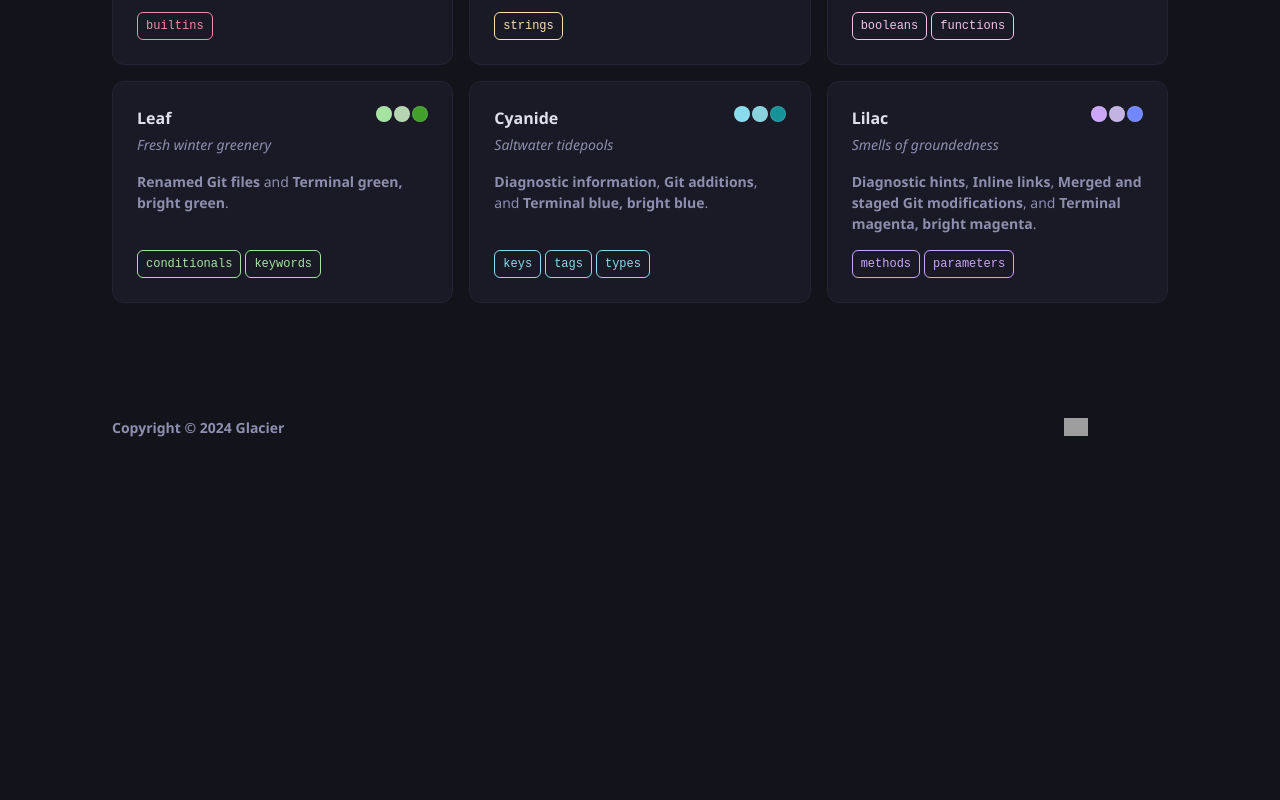
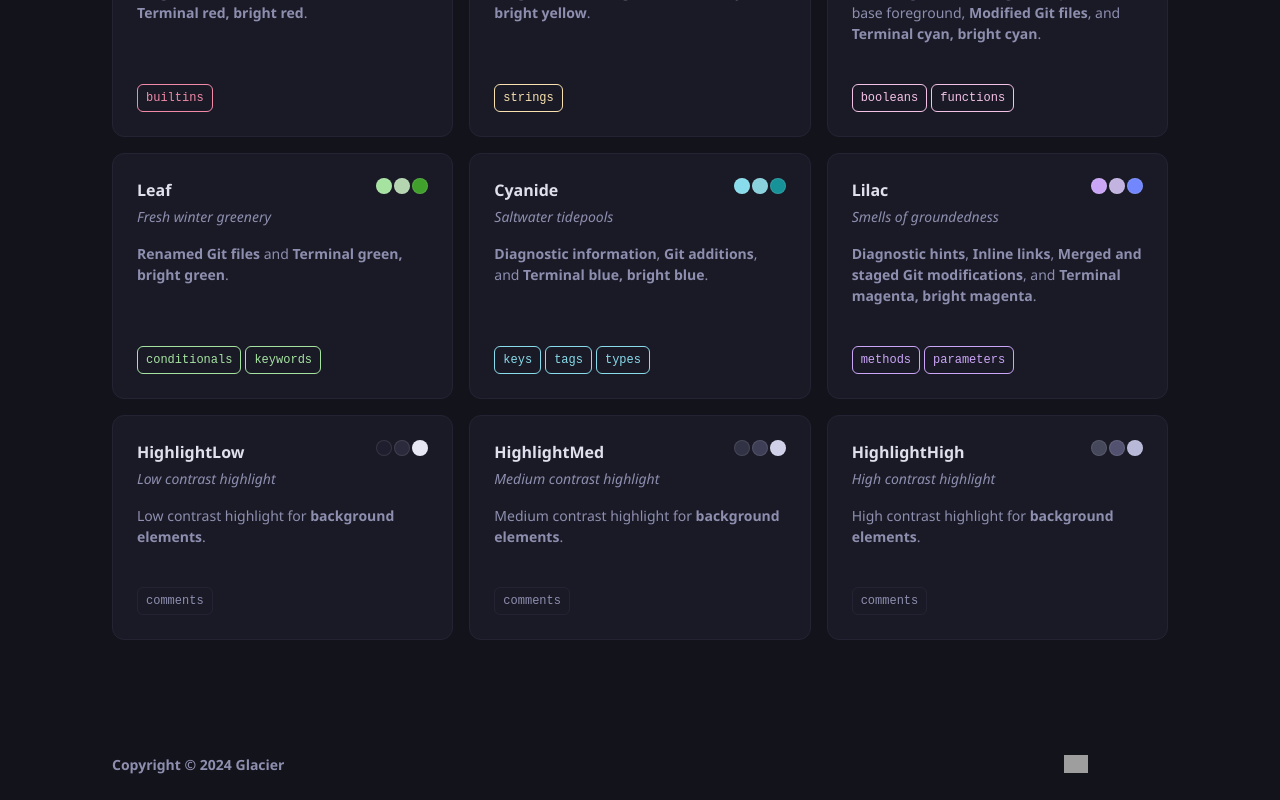
Before and after one commit to kuzanf3b/glacier, a Vue app: page /pallete/collections in a window 1280 px wide. Shown: the part 919-1719 px from the top of the page. Before the commit the page ends 1382 px from the top, so only its background shows below. Built offline with nearby package versions, Linux system fonts and the light colour scheme; grey boxes are pictures that could not be loaded.

Commit message:
feat: Introduce a design system with color palette, theming variables, and display components for color collections and individual swatches.

```diff
--- a/src/assets/scss/_variables.scss
+++ b/src/assets/scss/_variables.scss
@@ -3,15 +3,13 @@
 // --- Glacier Zero (Dark) [Default] ---
 :root,
 [data-theme="zero"] {
-  // UI Base
-  --color-base:       #13131C;    // Abyss
-  --color-surface:    #1A1A27;    // Frost
-  --color-overlay:    #232333;    // Glacier
-  --color-muted:      #5B5B7E;    // Vapor
-  --color-subtle:     #8E8EAF;    // Mist
-  --color-text:       #E0E0ED;    // Crystal
+  --color-base:       #13131C;
+  --color-surface:    #1A1A27;
+  --color-overlay:    #232333;
+  --color-muted:      #5B5B7E;
+  --color-subtle:     #8E8EAF;
+  --color-text:       #E0E0ED;
 
-  // Accent
   --color-cyanide:    #89DCEB;
   --color-amber:      #F9E2AF;
   --color-petal:      #F5C2E7;
@@ -19,23 +17,20 @@
   --color-lilac:      #CBA6F7;
   --color-coral:      #F38BA8;
 
-  // Highlight
-  --color-highlight-low:   #1E1E2E;   // Aura Low
-  --color-highlight-med:   #313244;   // Aura Med
-  --color-highlight-high:  #45475A;   // Aura High
+  --color-highlight-low:   #1E1E2E;
+  --color-highlight-med:   #313244;
+  --color-highlight-high:  #45475A;
 }
 
 // --- Glacier Mist (Medium) ---
 [data-theme="mist"] {
-  // UI Base
-  --color-base:       #1E1E2E;    // Haze
-  --color-surface:    #252535;    // Cloud
-  --color-overlay:    #2F2F45;    // Spirit
-  --color-muted:      #6C7086;    // Ethereal
-  --color-subtle:     #9399B2;    // Ghost
-  --color-text:       #C2C6D9;    // Flow
+  --color-base:       #1E1E2E;
+  --color-surface:    #252535;
+  --color-overlay:    #2F2F45;
+  --color-muted:      #6C7086;
+  --color-subtle:     #9399B2;
+  --color-text:       #C2C6D9;
 
-  // Accent
   --color-cyanide:    #89D1DD;
   --color-amber:      #E5D5B1;
   --color-petal:      #E1B0D0;
@@ -43,23 +38,20 @@
   --color-lilac:      #C2B3E1;
   --color-coral:      #E0A3AD;
 
-  // Highlight
-  --color-highlight-low:   #2A2A3C;   // Veil Low
-  --color-highlight-med:   #3E3E56;   // Veil Med
-  --color-highlight-high:  #525270;   // Veil High
+  --color-highlight-low:   #2A2A3C;
+  --color-highlight-med:   #3E3E56;
+  --color-highlight-high:  #525270;
 }
 
 // --- Glacier Peak (Light) ---
 [data-theme="peak"] {
-  // UI Base
-  --color-base:       #F2F2F7;    // Summit
-  --color-surface:    #E6E6F0;    // Slope
-  --color-overlay:    #D9D9E8;    // Ridge
-  --color-muted:      #9494B8;    // Snow
-  --color-subtle:     #62628A;    // Pebble
-  --color-text:       #1A1A27;    // Ink
+  --color-base:       #F2F2F7;
+  --color-surface:    #E6E6F0;
+  --color-overlay:    #D9D9E8;
+  --color-muted:      #9494B8;
+  --color-subtle:     #62628A;
+  --color-text:       #1A1A27;
 
-  // Accent
   --color-cyanide:    #179299;
   --color-amber:      #A67C00;
   --color-petal:      #B31E8D;
@@ -67,10 +59,9 @@
   --color-lilac:      #7287FD;
   --color-coral:      #D20F39;
 
-  // Highlight
-  --color-highlight-low:   #E8E8F4;   // Ice Low
-  --color-highlight-med:   #D0D0E8;   // Ice Med
-  --color-highlight-high:  #B8B8D8;   // Ice High
+  --color-highlight-low:   #E8E8F4;
+  --color-highlight-med:   #D0D0E8;
+  --color-highlight-high:  #B8B8D8;
 }
 
 // --- Typography ---
--- a/src/components/Pallete/Collections.vue
+++ b/src/components/Pallete/Collections.vue
@@ -175,7 +175,7 @@ async function copyToClipboard(value: string, key: string) {
     font-size: $font-size-sm;
     color: var(--color-subtle);
     line-height: $line-height-base;
-    margin: 0;
+    margin-bottom: $spacing-lg;
     flex-grow: 1;
 
     :deep(strong) {
--- a/src/components/Pallete/Potions.vue
+++ b/src/components/Pallete/Potions.vue
@@ -240,7 +240,7 @@ async function copyToClipboard(value: string, key: string) {
 
                 .copyable {
                     cursor: pointer;
-                    padding: $spacing-3xs $spacing-sm;
+                    padding: $spacing-2xs $spacing-sm;
                     border-radius: $radius-md;
                     transition: all $transition-fast;
                     margin: 0;
--- a/src/components/common/Home.vue
+++ b/src/components/common/Home.vue
@@ -5,7 +5,7 @@
 <template>
   <div class="home">
     <h1>Warmer Ice</h1>
-    <p>Glacier is a color palette generator that helps you create beautiful color schemes for your projects.</p>
+    <p>A mystical colorscheme frozen in time. Journey through an eternal winter of crystalline magic and midnight ink.</p>
     <router-link to="/pallete" class="btn">Discover →</router-link>
   </div>
 </template>
--- a/src/theme/pallete.ts
+++ b/src/theme/pallete.ts
@@ -1,6 +1,6 @@
 export const pallete = {
     name: "Glacier",
-    description: "A warmer ice colorscheme.",
+    description: "A mystical journey through frozen pastels and midnight ink.",
     colors: {
         zero: {
             base: "#13131C",    // Abyss
@@ -127,5 +127,20 @@ export const pallete = {
             description: "**Diagnostic hints**, **Inline links**, **Merged and staged Git modifications**, and **Terminal magenta, bright magenta**.",
             tags: ["methods", "parameters"],
         },
+        highlightLow: {
+            subtitle: "Low contrast highlight",
+            description: "Low contrast highlight for **background elements**.",
+            tags: ["comments"],
+        },
+        highlightMed: {
+            subtitle: "Medium contrast highlight",
+            description: "Medium contrast highlight for **background elements**.",
+            tags: ["comments"],
+        },
+        highlightHigh: {
+            subtitle: "High contrast highlight",
+            description: "High contrast highlight for **background elements**.",
+            tags: ["comments"],
+        },
     },
 } as const;
```
